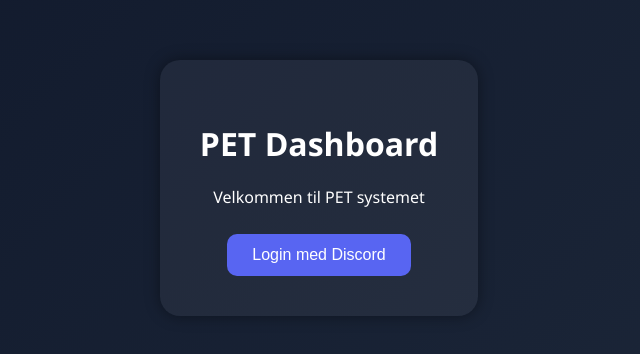
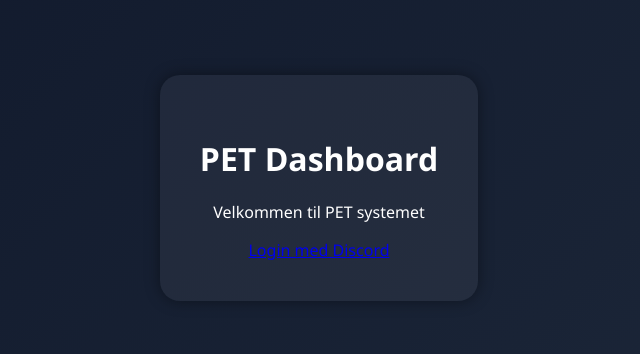
Before and after one commit to alfredsoll/pet, a plain HTML site: page index.html in a window 1280 px wide. Shown: the part 212-566 px from the top of the page, without its empty margins (321-961 px from the left). Drawn offline with Linux system fonts and the light colour scheme.

Commit message:
Update index.html

```diff
--- a/index.html
+++ b/index.html
@@ -10,7 +10,7 @@
 <div class="container">
   <h1>PET Dashboard</h1>
   <p>Velkommen til PET systemet</p>
-  <button id="loginBtn">Login med Discord</button>
+  <a class="login-btn" href="https://discord.com/oauth2/authorize?client_id=1433054522170802342&response_type=code&redirect_uri=https%3A%2F%2Falfredsoll.github.io%2Fpet%2Fdashboard.html&scope=identify">Login med Discord</a>
 </div>
 <script src="script.js"></script>
 </body>
```
